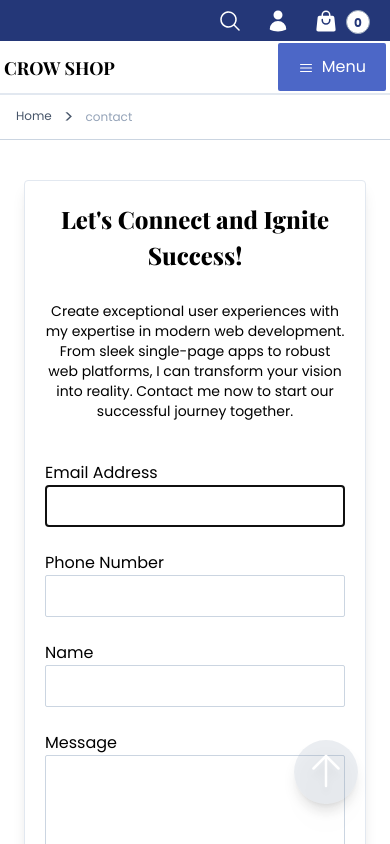
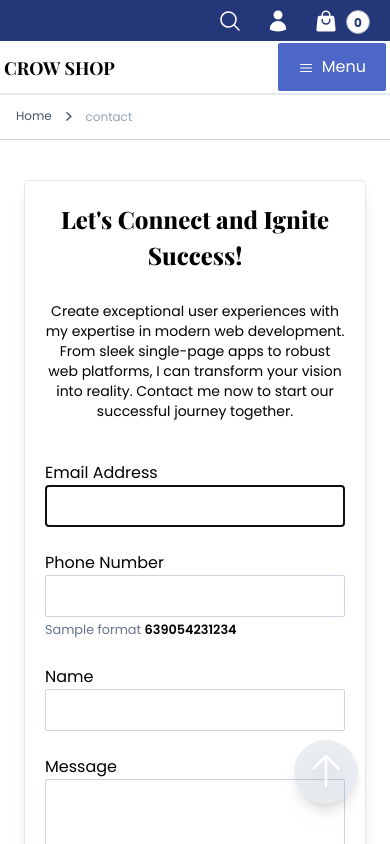
Before and after one commit to vancrow161989/crow-shop-, a React (Vite) app: page /contact in a window 390 px wide. Shown: the top 844 px of the page. Built offline with nearby package versions, Linux system fonts and the light colour scheme; no server answers; a web font is replaced by a local one.

Commit message:
added label to phone numbers

```diff
--- a/src/scenes/Checkout/BillingForm/ContactInfo.jsx
+++ b/src/scenes/Checkout/BillingForm/ContactInfo.jsx
@@ -52,7 +52,10 @@ function ContactInfo({ register, errors }) {
           tabIndex="3"
           {...register("phoneNumber")}
         />
-
+        <small className="text-gray-500">
+          Sample format{" "}
+          <span className="font-semibold text-black">639054231234</span>
+        </small>
         {errors.phoneNumber && (
           <p className="mt-2 bg-[#e74c3c] p-2  text-white">
             {errors.phoneNumber.message}
--- a/src/scenes/Contact/Contact.jsx
+++ b/src/scenes/Contact/Contact.jsx
@@ -22,7 +22,7 @@ function Contact() {
   return (
     <div className="contact-wrap mb-28">
       <div className="container max-w-xl px-6 px-6 md:px-0 md:px-0">
-        <div className="contact-form mt-10 mb-10 rounded border p-5 shadow-lg md:p-10">
+        <div className="contact-form mb-10 mt-10 rounded border p-5 shadow-lg md:p-10">
           <h2 className="text-1xl text-center font-serif md:text-3xl">
             Let's Connect and Ignite Success!
           </h2>
@@ -67,6 +67,10 @@ function Contact() {
                   tabIndex="10"
                   {...register("phoneNumber")}
                 />
+                <small className="text-gray-500">
+                  Sample format{" "}
+                  <span className="font-semibold text-black">639054231234</span>
+                </small>
 
                 {errors.phoneNumber && (
                   <p className="mt-2 bg-[#e74c3c] p-2  text-white">
@@ -102,7 +106,7 @@ function Contact() {
               </label>
               <textarea
                 rows="4"
-                className="w-full pr-12 pl-3 text-base text-gray-600"
+                className="w-full pl-3 pr-12 text-base text-gray-600"
                 tabIndex="3"
                 id="messageContent"
                 maxLength={450}
```
